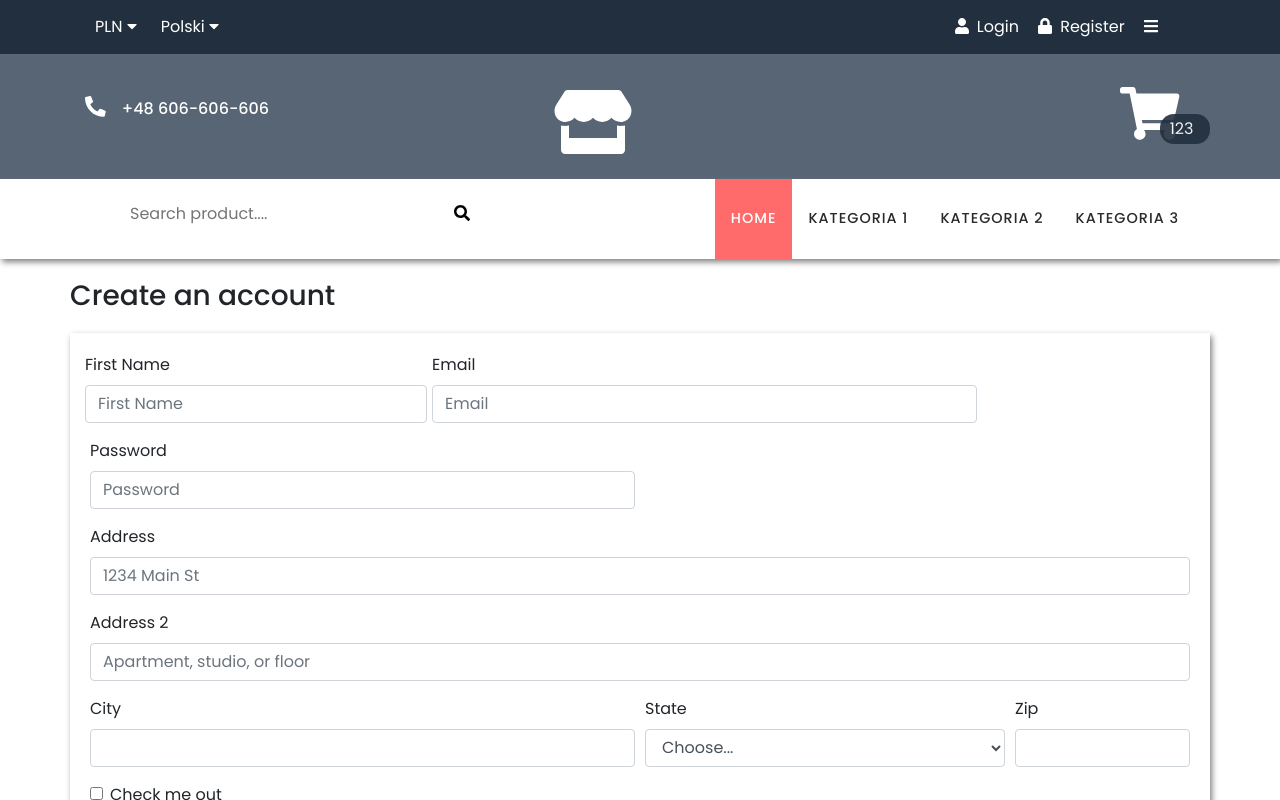
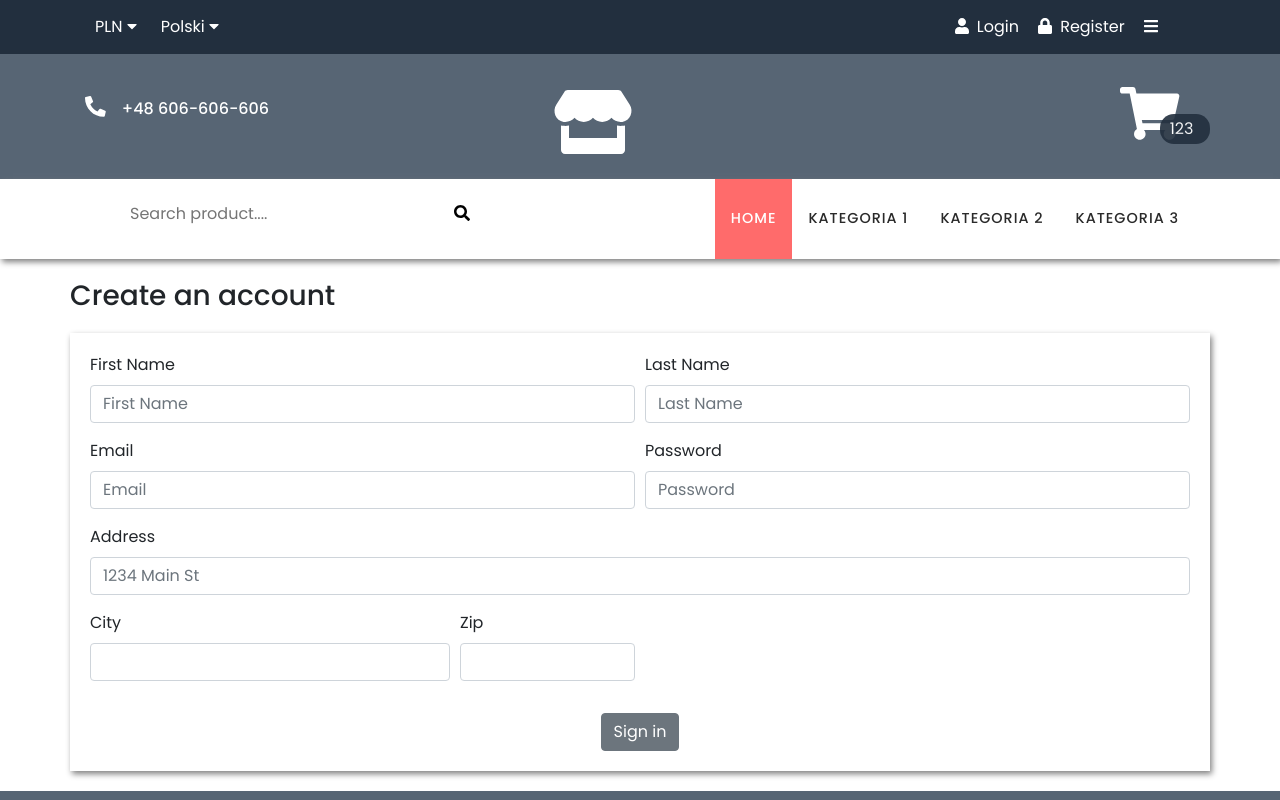
Before and after one commit to jurecki/amigurumi, a React (Create React App) app: page /register in a window 1280 px wide. Shown: the top 800 px of the page. Built offline with nearby package versions, Linux system fonts and the light colour scheme.

Commit message:
usersRedux added

```diff
--- /dev/null
+++ b/src/components/features/RegisterForm/RegisterForm.js
@@ -0,0 +1,103 @@
+import React from 'react';
+import PropTypes from 'prop-types';
+
+class RegisterForm extends React.Component {
+
+  state = {
+    users: {
+      firstName: '',
+      lastName: '',
+      email: '',
+      password: '',
+      address: '',
+      city: '',
+      zip: '',
+    },
+  }
+
+  static propTypes = {
+    addUser: PropTypes.func,
+  }
+
+  handleOnChange = (e) => {
+    e.preventDefault();
+
+    const value = e.target.value;
+    const name = e.target.name;
+
+    this.setState({
+      users: {
+        ...this.state.users,
+        [name]: value,
+      },
+    });
+
+  }
+
+  handleOnSubmit = (e) => {
+    e.preventDefault();
+
+    this.props.addUser(this.state.users);
+
+    alert('User has been added');
+
+    this.setState({
+      users: {
+        firstName: '',
+        lastName: '',
+        email: '',
+        password: '',
+        address: '',
+        city: '',
+        zip: '',
+      },
+    });
+  }
+
+  render() {
+    const { firstName, lastName, email, password, address, city, zip } = this.state.users;
+    return (
+      <form onSubmit={this.handleOnSubmit} >
+        <div className="form-row">
+          <div className="form-group col-md-6">
+            <label htmlFor="firstName">First Name</label>
+            <input type="text" className="form-control" id="firstName" placeholder="First Name" name='firstName' value={firstName} onChange={this.handleOnChange} />
+          </div>
+          <div className="form-group col-md-6">
+            <label htmlFor="lastName">Last Name</label>
+            <input type="text" className="form-control" id="lastName" placeholder="Last Name" name='lastName' value={lastName} onChange={this.handleOnChange} />
+          </div>
+        </div>
+        <div className="form-row">
+          <div className="form-group col-md-6">
+            <label htmlFor="inputEmail4">Email</label>
+            <input type="email" className="form-control" id="inputEmail4" placeholder="Email" name='email' value={email} onChange={this.handleOnChange} />
+          </div>
+          <div className="form-group col-md-6">
+            <label htmlFor="inputPassword4">Password</label>
+            <input type="password" className="form-control" id="inputPassword4" placeholder="Password" name='password' value={password} onChange={this.handleOnChange} />
+          </div>
+        </div>
+        <div className="form-group">
+          <label htmlFor="inputAddress">Address</label>
+          <input type="text" className="form-control" id="inputAddress" placeholder="1234 Main St" name='address' value={address} onChange={this.handleOnChange} />
+        </div>
+        <div className="form-row">
+          <div className="form-group col-md-4">
+            <label htmlFor="inputCity">City</label>
+            <input type="text" className="form-control" id="inputCity" name='city' value={city} onChange={this.handleOnChange} />
+          </div>
+          <div className="form-group col-md-2">
+            <label htmlFor="inputZip">Zip</label>
+            <input type="text" className="form-control" id="inputZip" name='zip' value={zip} onChange={this.handleOnChange} />
+          </div>
+        </div>
+        <div className='form-row justify-content-center mt-3'>
+          <button type="submit" className="btn btn-secondary ">Sign in</button>
+        </div>
+      </form>
+    );
+  }
+}
+
+export default RegisterForm;
--- /dev/null
+++ b/src/components/features/RegisterForm/RegisterFormContainer.js
@@ -0,0 +1,14 @@
+import { connect } from 'react-redux';
+import { addUserRequest } from '../../../redux/usersRedux';
+import RegisterForm from './RegisterForm';
+
+const mapStateToProps = state => ({
+
+});
+
+const mapDispatchToProps = dispatch => ({
+  addUser: data => dispatch(addUserRequest(data)),
+});
+
+
+export default connect(null, mapDispatchToProps)(RegisterForm);
--- a/src/components/views/RegisterPage/RegisterPage.js
+++ b/src/components/views/RegisterPage/RegisterPage.js
@@ -1,10 +1,8 @@
 import React from 'react';
 import styles from './RegisterPage.module.scss';
+import RegisterForm from '../../features/RegisterForm/RegisterFormContainer';
 
-class RegisterPage extends React.Component {
-
-  render() {
-    return (
+const RegisterPage = () => (
   <div className={styles.root}>
     <div className='container'>
       <div className='row'>
@@ -12,62 +10,11 @@ class RegisterPage extends React.Component {
       </div>
       <div className='row'>
         <div className={`col-12 ${styles.form}`}>
-              <form>
-                <div className="form-row">
-                  <div className="form-group">
-                    <label forHtml="name">First Name</label>
-                    <input type="text" className="form-control" id="name" placeholder="First Name" />
-                  </div>
-                  <div className="form-group col-md-6">
-                    <label forHtml="inputEmail4">Email</label>
-                    <input type="email" className="form-control" id="inputEmail4" placeholder="Email" />
-                  </div>
-                  <div className="form-group col-md-6">
-                    <label forHtml="inputPassword4">Password</label>
-                    <input type="password" className="form-control" id="inputPassword4" placeholder="Password" />
-                  </div>
-                </div>
-                <div className="form-group">
-                  <label forHtml="inputAddress">Address</label>
-                  <input type="text" className="form-control" id="inputAddress" placeholder="1234 Main St" />
-                </div>
-                <div className="form-group">
-                  <label forHtml="inputAddress2">Address 2</label>
-                  <input type="text" className="form-control" id="inputAddress2" placeholder="Apartment, studio, or floor" />
-                </div>
-                <div className="form-row">
-                  <div className="form-group col-md-6">
-                    <label forHtml="inputCity">City</label>
-                    <input type="text" className="form-control" id="inputCity" />
-                  </div>
-                  <div className="form-group col-md-4">
-                    <label forHtml="inputState">State</label>
-                    <select id="inputState" className="form-control">
-                      <option selected>Choose...</option>
-                      <option>...</option>
-                    </select>
-                  </div>
-                  <div className="form-group col-md-2">
-                    <label forHtml="inputZip">Zip</label>
-                    <input type="text" className="form-control" id="inputZip" />
-                  </div>
-                </div>
-                <div className="form-group">
-                  <div className="form-check">
-                    <input className="form-check-input" type="checkbox" id="gridCheck" />
-                    <label className="form-check-label" forHtml="gridCheck">
-                      Check me out
-                    </label>
-                  </div>
-                </div>
-                <button type="submit" className="btn btn-primary">Sign in</button>
-              </form>
+          <RegisterForm />
         </div>
       </div>
     </div>
   </div>
 );
-  }
-}
 
 export default RegisterPage;
--- a/src/redux/store.js
+++ b/src/redux/store.js
@@ -2,11 +2,13 @@ import { combineReducers, createStore } from 'redux';
 import initialState from './initialState';
 import categoriesRedux from './categoriesRedux';
 import productsRedux from './productsRedux';
+import usersRedux from './usersRedux';
 
 //define reducer
 const reducers = {
   categories: categoriesRedux,
   products: productsRedux,
+  users: usersRedux,
 };
 
 // add blank reducers for initial state properties without reducers
--- /dev/null
+++ b/src/redux/usersRedux.js
@@ -0,0 +1,23 @@
+/* selectors */
+export const getNew = ({ products }) => products;
+
+
+// action name creator
+const reducerName = 'users';
+const createActionName = name => `app/${reducerName}/${name}`;
+
+// action types
+export const ADD_USER = createActionName('ADD_USER');
+
+// action creators
+export const addUserRequest = payload => ({ payload, type: ADD_USER });
+
+/* reducer */
+export default function reducer(statePart = [], action = {}) {
+  switch (action.type) {
+    case ADD_USER:
+      return [...statePart, action.payload];
+    default:
+      return statePart;
+  }
+}
```
Lines whose indentation alone changed are shown as unchanged.
